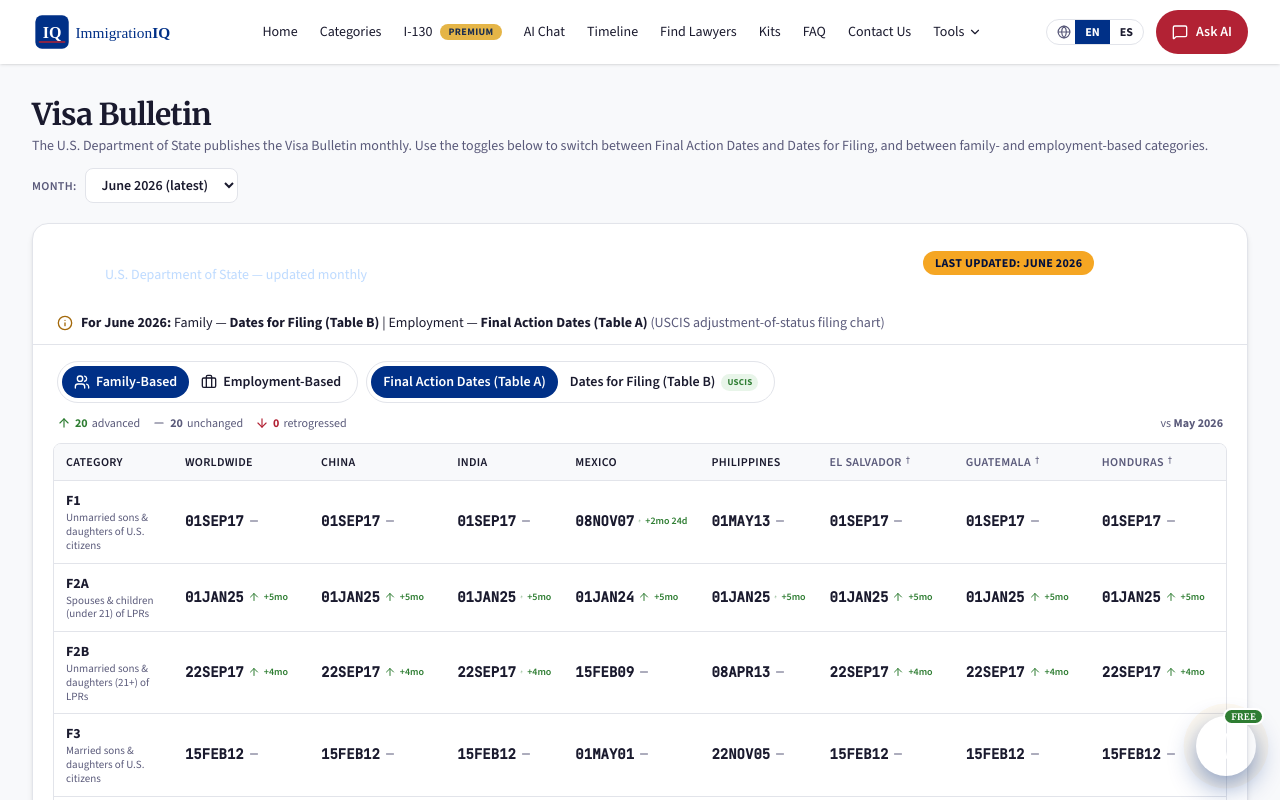
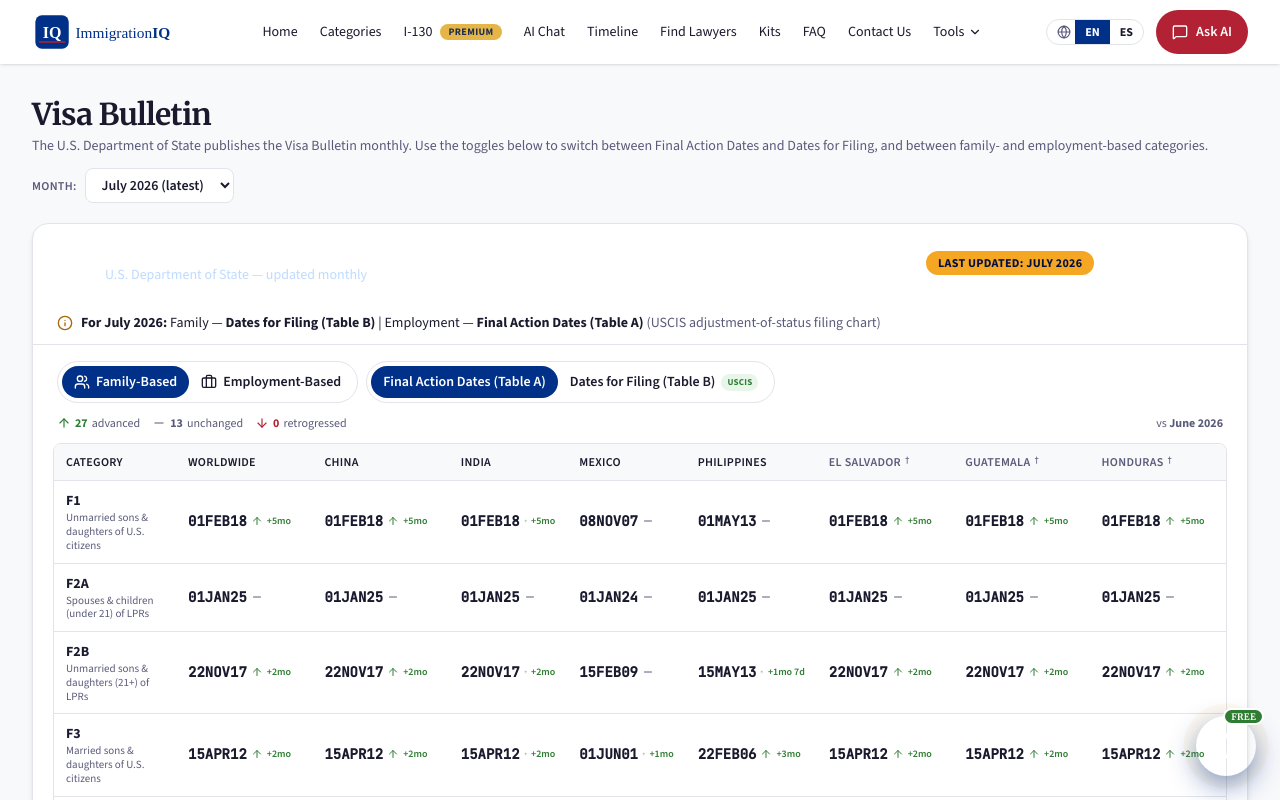
Before and after one commit to ND3404/immigrationiq, a React (Vite) app: page /visa-bulletin in a window 1280 px wide. Shown: the top 800 px of the page. Built offline with nearby package versions, Linux system fonts and the light colour scheme.

Commit message:
chore(data): auto-update visa bulletin & news (2026-06-16)

```diff
--- a/src/data/visaBulletin.js
+++ b/src/data/visaBulletin.js
@@ -111,6 +111,66 @@ export const EMPLOYMENT_CATEGORIES = [
   { key: 'EB5_HIGH_UNEMP', label: 'EB-5 High Unemployment (10%)', description: 'Set-aside: targeted employment area' },
   { key: 'EB5_INFRA',      label: 'EB-5 Infrastructure (2%)', description: 'Set-aside: infrastructure projects' },
 ];
+
+// ────────────────────────────────────────────────────────────────────────────
+// JULY 2026 — auto-generated by scripts/fetch-visa-bulletin.js
+// ────────────────────────────────────────────────────────────────────────────
+export const visaBulletinJuly2026 = {
+  month: 'July',
+  year: 2026,
+  label: 'July 2026',
+  publishedDate: '2026-06-16',
+  sourceUrl: 'https://travel.state.gov/content/travel/en/legal/visa-law0/visa-bulletin/2026/visa-bulletin-for-july-2026.html',
+  // NOTE: USCIS adjustment-of-status filing chart designation is NOT part of
+  // the bulletin HTML. Verify at https://www.uscis.gov/visabulletininfo and
+  // adjust this block by hand if it differs from the conservative defaults.
+  uscisFilingChart: {
+    family: 'datesForFiling',
+    employment: 'finalActionDates',
+  },
+  family: {
+    finalActionDates: {
+      F1:  { all: '01FEB18' , china: '01FEB18' , india: '01FEB18' , mexico: '08NOV07' , philippines: '01MAY13' },
+      F2A: { all: '01JAN25' , china: '01JAN25' , india: '01JAN25' , mexico: '01JAN24' , philippines: '01JAN25' },
+      F2B: { all: '22NOV17' , china: '22NOV17' , india: '22NOV17' , mexico: '15FEB09' , philippines: '15MAY13' },
+      F3:  { all: '15APR12' , china: '15APR12' , india: '15APR12' , mexico: '01JUN01' , philippines: '22FEB06' },
+      F4:  { all: '01JAN09' , china: '01JAN09' , india: '01NOV06' , mexico: '08APR01' , philippines: '01AUG07' },
+    },
+    datesForFiling: {
+      F1:  { all: '01JAN19' , china: '01JAN19' , india: '01JAN19' , mexico: '01OCT08' , philippines: '22APR15' },
+      F2A: { all: 'C'       , china: 'C'       , india: 'C'       , mexico: 'C'       , philippines: 'C' },
+      F2B: { all: '08JUN18' , china: '08JUN18' , india: '08JUN18' , mexico: '15MAY10' , philippines: '01OCT13' },
+      F3:  { all: '08DEC12' , china: '08DEC12' , india: '08DEC12' , mexico: '15JUL01' , philippines: '08AUG06' },
+      F4:  { all: '01MAR10' , china: '01MAR10' , india: '15DEC06' , mexico: '30APR01' , philippines: '22MAR08' },
+    },
+  },
+  employment: {
+    finalActionDates: {
+      EB1:            { all: 'C'       , china: '01JUN23' , india: '15OCT22' , mexico: 'C'       , philippines: 'C' },
+      EB2:            { all: 'C'       , china: '01SEP21' , india: 'U'       , mexico: 'C'       , philippines: 'C' },
+      EB3:            { all: '01AUG24' , china: '22DEC21' , india: '01JAN14' , mexico: '01AUG24' , philippines: '01AUG23' },
+      EB3_OTHER:      { all: '01MAR22' , china: '01APR19' , india: '01JAN14' , mexico: '01MAR22' , philippines: '01DEC21' },
+      EB4:            { all: '15SEP22' , china: '15SEP22' , india: '15SEP22' , mexico: '15SEP22' , philippines: '15SEP22' },
+      EB4_RELIGIOUS:  { all: '15SEP22' , china: '15SEP22' , india: '15SEP22' , mexico: '15SEP22' , philippines: '15SEP22' },
+      EB5_UNRESERVED: { all: 'C'       , china: '01DEC16' , india: 'U'       , mexico: 'C'       , philippines: 'C' },
+      EB5_RURAL:      { all: 'C'       , china: 'C'       , india: 'C'       , mexico: 'C'       , philippines: 'C' },
+      EB5_HIGH_UNEMP: { all: 'C'       , china: 'C'       , india: 'C'       , mexico: 'C'       , philippines: 'C' },
+      EB5_INFRA:      { all: 'C'       , china: 'C'       , india: 'C'       , mexico: 'C'       , philippines: 'C' },
+    },
+    datesForFiling: {
+      EB1:            { all: 'C'       , china: '01DEC23' , india: '01DEC23' , mexico: 'C'       , philippines: 'C' },
+      EB2:            { all: 'C'       , china: '01JAN22' , india: '15JAN15' , mexico: 'C'       , philippines: 'C' },
+      EB3:            { all: 'C'       , china: '01JAN22' , india: '15JAN15' , mexico: 'C'       , philippines: '01JAN24' },
+      EB3_OTHER:      { all: '01AUG22' , china: '01OCT19' , india: '15JAN15' , mexico: '01AUG22' , philippines: '01AUG22' },
+      EB4:            { all: '01JAN23' , china: '01JAN23' , india: '01JAN23' , mexico: '01JAN23' , philippines: '01JAN23' },
+      EB4_RELIGIOUS:  { all: '01JAN23' , china: '01JAN23' , india: '01JAN23' , mexico: '01JAN23' , philippines: '01JAN23' },
+      EB5_UNRESERVED: { all: 'C'       , china: '01MAR17' , india: '01MAY24' , mexico: 'C'       , philippines: 'C' },
+      EB5_RURAL:      { all: 'C'       , china: 'C'       , india: 'C'       , mexico: 'C'       , philippines: 'C' },
+      EB5_HIGH_UNEMP: { all: 'C'       , china: 'C'       , india: 'C'       , mexico: 'C'       , philippines: 'C' },
+      EB5_INFRA:      { all: 'C'       , china: 'C'       , india: 'C'       , mexico: 'C'       , philippines: 'C' },
+    },
+  },
+};
 
 // ────────────────────────────────────────────────────────────────────────────
 // JUNE 2026 — current bulletin
@@ -290,6 +350,6 @@ export const visaBulletinApril2026 = {
 };
 
 // Newest first.
-export const visaBulletinHistory = [visaBulletinJune2026, visaBulletinMay2026, visaBulletinApril2026];
-export const currentVisaBulletin = visaBulletinJune2026;
-export const previousVisaBulletin = visaBulletinMay2026;
+export const visaBulletinHistory = [visaBulletinJuly2026, visaBulletinJune2026];
+export const currentVisaBulletin = visaBulletinJuly2026;
+export const previousVisaBulletin = visaBulletinJune2026;
```
